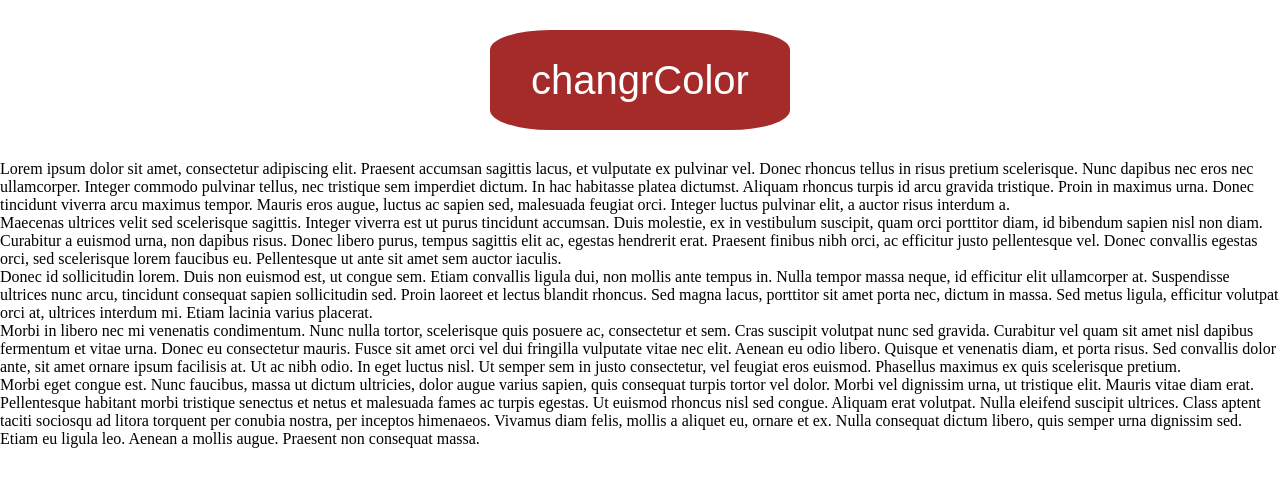
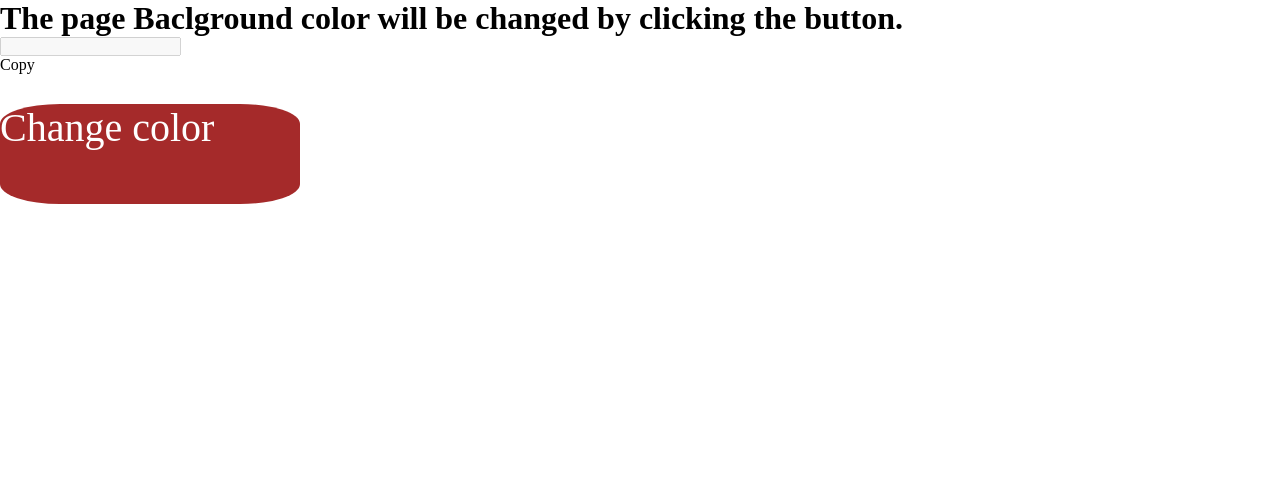
Before and after one commit to mhsifat2000/DomProjects, a plain HTML site: page Project1/index.html in a window 1280 px wide. Drawn offline with Linux system fonts and the light colour scheme.

Commit message:
Update index.html

```diff
--- a/Project1/index.html
+++ b/Project1/index.html
@@ -8,25 +8,21 @@
 <body id="root">
 
     <div class="container" >
-        <input type="button" value="changrColor" id="btn"class="btn">
-        <p>
-            Lorem ipsum dolor sit amet, consectetur adipiscing elit. Praesent accumsan sagittis lacus, et vulputate ex pulvinar vel. Donec rhoncus tellus in risus pretium scelerisque. Nunc dapibus nec eros nec ullamcorper. Integer commodo pulvinar tellus, nec tristique sem imperdiet dictum. In hac habitasse platea dictumst. Aliquam rhoncus turpis id arcu gravida tristique. Proin in maximus urna. Donec tincidunt viverra arcu maximus tempor. Mauris eros augue, luctus ac sapien sed, malesuada feugiat orci. Integer luctus pulvinar elit, a auctor risus interdum a.</p>
-            <p>
+        <h1>
+            The page Baclground color will be changed by clicking the button.
+        </h1>
+      <div id="controls">
+          <div class="show">
 
-Maecenas ultrices velit sed scelerisque sagittis. Integer viverra est ut purus tincidunt accumsan. Duis molestie, ex in vestibulum suscipit, quam orci porttitor diam, id bibendum sapien nisl non diam. Curabitur a euismod urna, non dapibus risus. Donec libero purus, tempus sagittis elit ac, egestas hendrerit erat. Praesent finibus nibh orci, ac efficitur justo pellentesque vel. Donec convallis egestas orci, sed scelerisque lorem faucibus eu. Pellentesque ut ante sit amet sem auctor iaculis.
-</p><p>
-Donec id sollicitudin lorem. Duis non euismod est, ut congue sem. Etiam convallis ligula dui, non mollis ante tempus in. Nulla tempor massa neque, id efficitur elit ullamcorper at. Suspendisse ultrices nunc arcu, tincidunt consequat sapien sollicitudin sed. Proin laoreet et lectus blandit rhoncus. Sed magna lacus, porttitor sit amet porta nec, dictum in massa. Sed metus ligula, efficitur volutpat orci at, ultrices interdum mi. Etiam lacinia varius placerat.
-</p><p>
-Morbi in libero nec mi venenatis condimentum. Nunc nulla tortor, scelerisque quis posuere ac, consectetur et sem. Cras suscipit volutpat nunc sed gravida. Curabitur vel quam sit amet nisl dapibus fermentum et vitae urna. Donec eu consectetur mauris. Fusce sit amet orci vel dui fringilla vulputate vitae nec elit. Aenean eu odio libero. Quisque et venenatis diam, et porta risus. Sed convallis dolor ante, sit amet ornare ipsum facilisis at. Ut ac nibh odio. In eget luctus nisl. Ut semper sem in justo consectetur, vel feugiat eros euismod. Phasellus maximus ex quis scelerisque pretium.
-</p><p>
-Morbi eget congue est. Nunc faucibus, massa ut dictum ultricies, dolor augue varius sapien, quis consequat turpis tortor vel dolor. Morbi vel dignissim urna, ut tristique elit. Mauris vitae diam erat. Pellentesque habitant morbi tristique senectus et netus et malesuada fames ac turpis egestas. Ut euismod rhoncus nisl sed congue. Aliquam erat volutpat. Nulla eleifend suscipit ultrices. Class aptent taciti sociosqu ad litora torquent per conubia nostra, per inceptos himenaeos. Vivamus diam felis, mollis a aliquet eu, ornare et ex. Nulla consequat dictum libero, quis semper urna dignissim sed. Etiam eu ligula leo. Aenean a mollis augue. Praesent non consequat massa.
-
-
-        </p>
-
+          <input type="text" id="output" disabled>
+          </div>
+        <div id="copy">Copy
+        </div>
+        <div id="btn"class="btn">
+            Change color
+        </div>
+        </div>
     </div>
-
-
 
 <script src="script.js"></script>
 </body>
```
